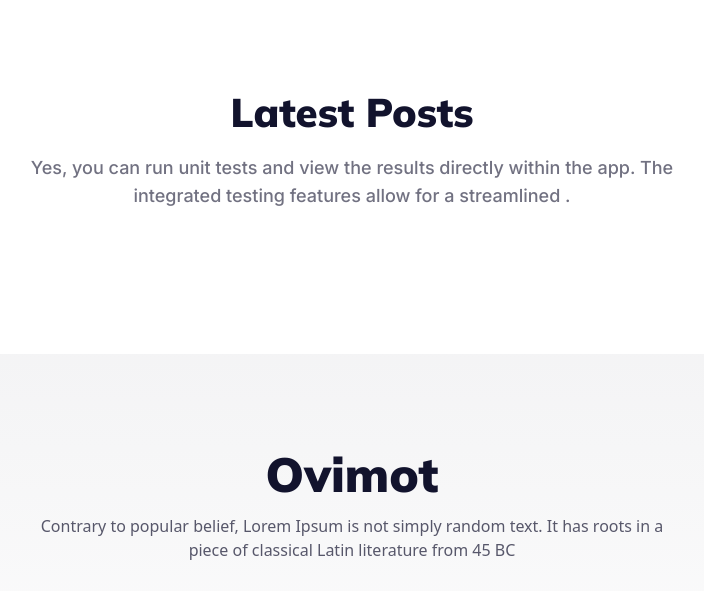
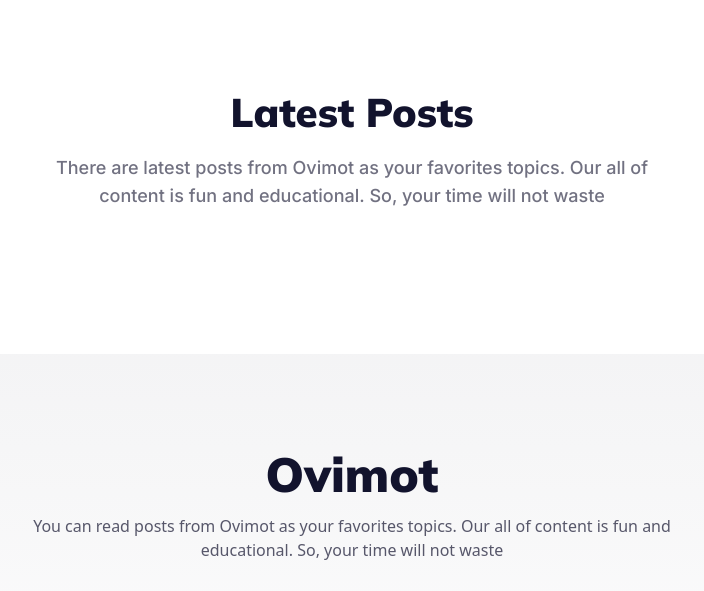
Before and after one commit to abujafarch/retro-forum-a6, a plain HTML site: page index.html in a window 1280 px wide. Shown: the part 1522-2113 px from the top of the page, without its empty margins (288-992 px from the left). Drawn offline with nearby package versions, Linux system fonts and the light colour scheme; no server answers; a web font is replaced by a local one.

Commit message:
this latest update and finlly all done

```diff
--- a/index.html
+++ b/index.html
@@ -52,7 +52,7 @@
             <!-- heading title here  -->
             <div class="text-center">
                 <h1 class="font-mulish font-black text-3xl sm:text-[40px] text-[#12132d]">Let's Discuss</h1>
-                <p class="max-w-[650px] mx-auto font-inter text-lg text-[#12132D99] font-medium mt-6">You can read post from Ovimot as your favorites topics. Our all of content fun and educational. So, your time will not waste</p>
+                <p class="max-w-[650px] mx-auto font-inter text-lg text-[#12132D99] font-medium mt-6">You can read posts from Ovimot as your favorites topics. Our all of content is fun and educational. So, your time will not waste</p>
             </div>
             <div class="sm:mt-12 mt-6 flex gap-3 md:flex-row flex-col justify-between">
                 <!-- let's discuss left side  -->
@@ -90,7 +90,7 @@
             <!-- heading title here  -->
             <div class="text-center">
                 <h1 class="font-mulish font-black text-3xl sm:text-[40px] text-[#12132d]">Latest Posts</h1>
-                <p class="max-w-[650px] mx-auto font-inter text-lg text-[#12132D99] font-medium mt-6">Yes, you can run unit tests and view the results directly within the app. The integrated testing features allow for a streamlined .</p>
+                <p class="max-w-[650px] mx-auto font-inter text-lg text-[#12132D99] font-medium mt-6">There are latest posts from Ovimot as your favorites topics. Our all of content is fun and educational. So, your time will not waste</p>
             </div>
             <!-- cards here  -->
             <div class="mt-6 sm:mt-12 flex gap-5 justify-center flex-wrap" id="latest-posts">
@@ -110,7 +110,7 @@
     </main>
     <footer class="p-6 sm:p-24 bg-gradient-to-b from-[#12132d0c] to-[#12132d00]">
         <h1 class="text-3xl sm:text-5xl font-black text-[#12132D] font-mulish text-center">Ovimot</h1>
-        <p class="text-center max-w-[650px] mx-auto text-[#12132DB3] font-medium mt-2 sm:mt-4">Contrary to popular belief, Lorem Ipsum is not simply random text. It has roots in a piece of classical Latin literature from 45 BC</p>
+        <p class="text-center max-w-[650px] mx-auto text-[#12132DB3] font-medium mt-2 sm:mt-4">You can read posts from Ovimot as your favorites topics. Our all of content is fun and educational. So, your time will not waste</p>
         <div class="flex items-center gap-7 justify-center mt-4 sm:mt-8 text-[#12132D] text-2xl mb-6 sm:mb-12">
             <a href="#"><i class="fa-brands fa-twitter"></i></a>
             <a href="#"><i class="fa-brands fa-facebook-f"></i></a>
```
